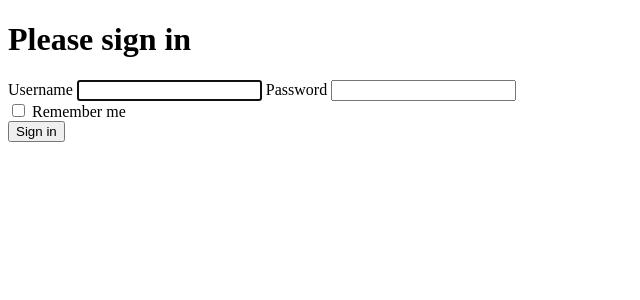
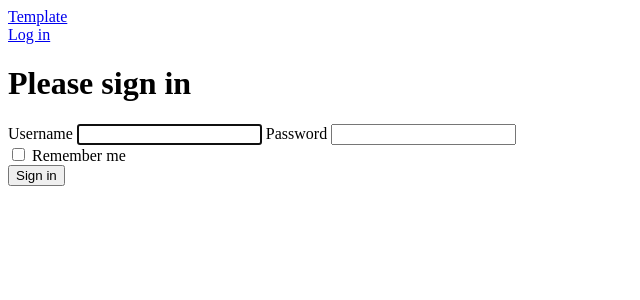
Before and after one commit to taghouti/symfony-template, a Symfony app: template templates/security/login.html.twig in a window 1280 px wide. Shown: the top 300 px of the page, without its empty margins (0-640 px from the left). Run offline with Twig, Linux system fonts and the light colour scheme; the template is opened without the code that fills it, so the values that code supplies are empty; some libraries are stand-ins or nearby versions.

Commit message:
Update base page

```diff
--- a/templates/base.html.twig
+++ b/templates/base.html.twig
@@ -1,8 +1,18 @@
 <!DOCTYPE html>
-<html>
+<html lang="en">
 <head>
     <meta charset="UTF-8">
-        <title>{% block title %}Welcome!{% endblock %}</title>
+    <title>
+        {% if block('title') is defined %}
+            {% set _title = block('title') %}
+            {% if _title is not empty %}
+                {{ _title|raw }} |
+            {% endif %}
+        {% endif %}
+        {# TODO Update template name #}
+        Template
+    </title>
+
     {% block stylesheets %}
         {{ encore_entry_link_tags('app') }}
     {% endblock %}
@@ -11,7 +21,46 @@
         {{ encore_entry_script_tags('app') }}
     {% endblock %}
 </head>
-    <body>
+<body class="bg-gray-300">
+<div class="p-4 bg-blue-600 justify-between flex flex-row shadow-md">
+    <div class="text-4xl font-medium my-auto">
+        <a href="{{ path('home_page') }}">Template</a>
+    </div>
+    <div class="float-right">
+        <div class="flex flex-row">
+
+            {% if app.user %}
+                <div class="p-4 italic">{{ app.user.userIdentifier }}</div>
+
+                {% if is_granted('ROLE_ADMIN') %}
+                    <a href="{{ path('admin') }}">
+                        <div class="p-4 hover:text-white">Admin</div>
+                    </a>
+                {% endif %}
+
+                <a href="{{ path('app_logout') }}">
+                    <div class="p-4 hover:text-white">Log out</div>
+                </a>
+            {% else %}
+                <a href="{{ path('app_login') }}">
+                    <div class="p-4 hover:text-white">Log in</div>
+                </a>
+            {% endif %}
+        </div>
+    </div>
+</div>
+
+{% for type, messages in app.session.flashbag.all() %}
+    {% for message in messages %}
+        <div class="alert alert-{{ type }} flex flex-row items-center justify-between">
+            <p>{{ message|trans|raw }}</p>
+            <button type="button" class="float-right text-2xl" onclick="this.closest('div').style.display='none'">
+                &times;
+            </button>
+        </div>
+    {% endfor %}
+{% endfor %}
+
 {% block body %}{% endblock %}
 </body>
 </html>
```
Also changed, not shown: assets/styles/app.css (+18 -2 lines). Lines whose indentation alone changed are shown as unchanged.
